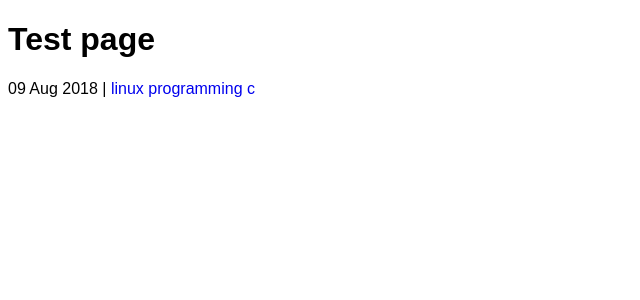
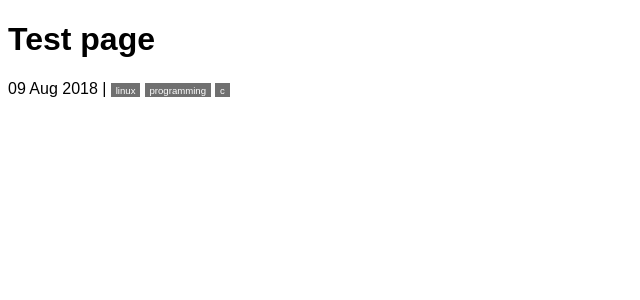
Before and after one commit to execas/execas.github.io, a Jekyll site: the page built from _posts/2018-08-09-first.md, in a window 1280 px wide. Shown: the top 300 px of the page, without its empty margins (0-640 px from the left). Built offline with Jekyll 4.4.1, drawn with Linux system fonts in a browser that asks for light colours.

Commit message:
Update execas.css

```diff
--- a/css/execas.css
+++ b/css/execas.css
@@ -73,6 +73,20 @@ list of matching posts beneath tag name header
     text-decoration: none;
 }
 
+.post-tag {
+    padding: .1rem .3rem .1rem .3rem;
+    font-size: 60%;
+    background: #707070;
+    color: #ffffff;
+}
+
+.post-tag:hover {
+    background-color: #aaaaaa;
+    color: #ffffff;
+    text-decoration: none;
+}
+
+
 
 .page-title {
     text-transform: uppercase;
```
